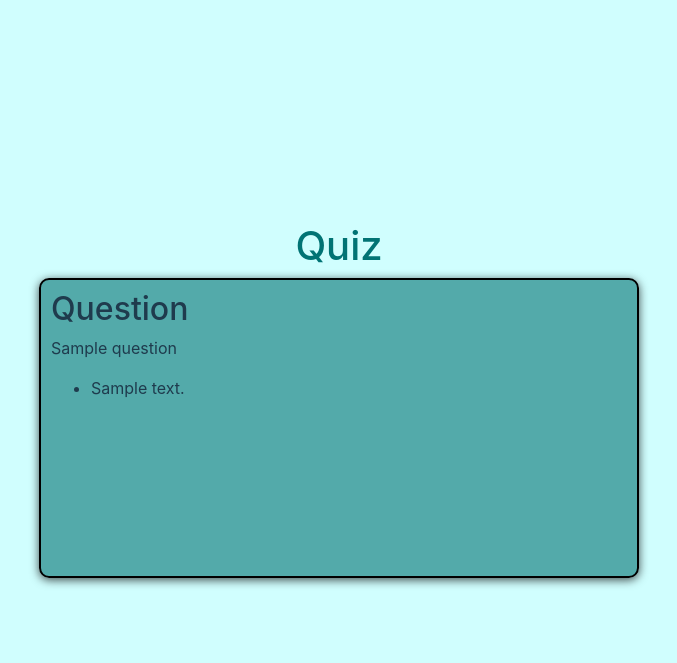
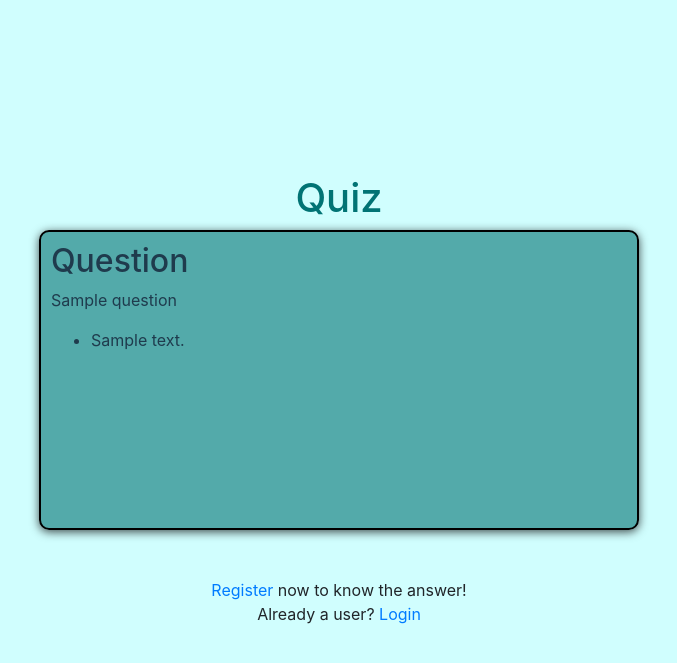
Before and after one commit to firered322/djQuiz, a Django app: page / in a window 1280 px wide. Shown: the top 663 px of the page, without its empty margins (301-978 px from the left). Run offline with Django 3.2, Linux system fonts and the light colour scheme; tables that the repository leaves empty hold one stand-in row (values such as "Sample post"); some libraries are stand-ins or nearby versions.

Commit message:
added random quizzes

```diff
--- a/quiz/templates/quiz/home.html
+++ b/quiz/templates/quiz/home.html
@@ -1,7 +1,7 @@
 {% extends 'quiz/main.html' %} {% block content %}
 <div class="master-holder">
   <h1 style="color: rgb(1, 115, 116);">Quiz</h1>
-  <div class="question-holder">
+  <div class="question-holder mb-5">
     <h2>Question</h2>
     <p>{{ question }}</p>
     <ul>
@@ -10,6 +10,7 @@
     {% endfor %}
     </ul>
   </div>
-
+<div style="display: inline-block"><a href="{% url 'register' %}">Register</a> now to know the answer!</div>
+<div style="display: inline-block">Already a user? <a href="{% url 'login' %}">Login</a></div>
 </div>
 {% endblock %}
--- a/quiz/views.py
+++ b/quiz/views.py
@@ -2,6 +2,7 @@ from django.shortcuts import render, redirect
 from django.contrib.auth import authenticate, login, logout
 from django.contrib.auth.decorators import login_required
 from django.contrib import messages
+from random import randrange
 from .models import Question
 from .forms import CreateUserForm
 
@@ -23,7 +24,10 @@ def registerPage(request):
 
 
 def home(request):
-    question = Question.objects.get(id=1)
+    questions = Question.objects.all()
+    context = {}
+    print(questions[randrange(len(questions))])
+    question = questions[randrange(len(questions))]
     answers = question.answer_set.all()
     context = {'question': question, 'answers': answers}
     # print(answers)
@@ -53,12 +57,8 @@ def loginUser(request):
 
 def logoutUser(request):
     logout(request)
-    return redirect('login')
+    return redirect('home')
 
 
 def userhome(request):
-    # question = Question.objects.get(id=1)
-    # answers = question.answer_set.all()
-    # context = {'question': question, 'answers': answers}
-    # print(answers)
     return render(request, 'quiz/userhome.html')
```
